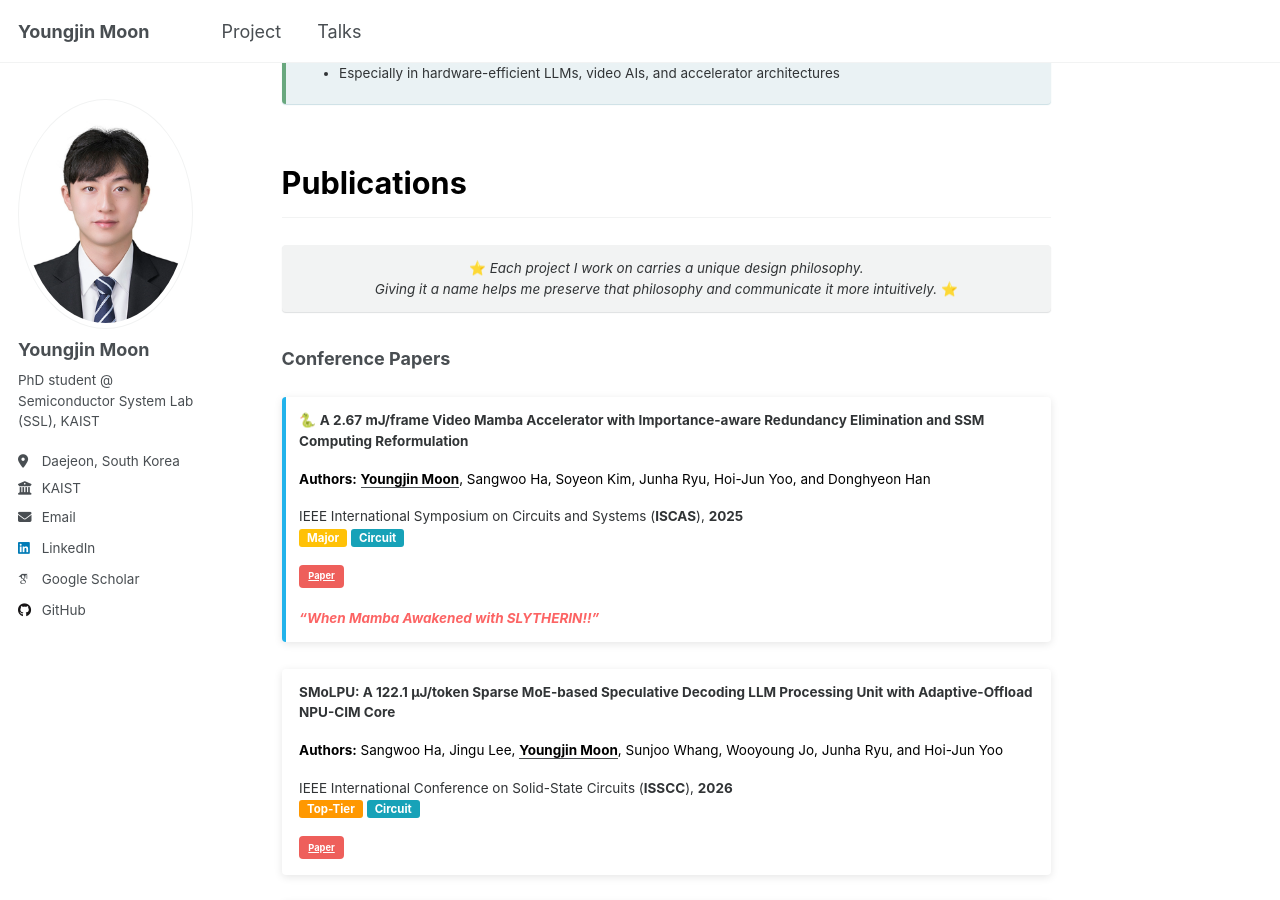
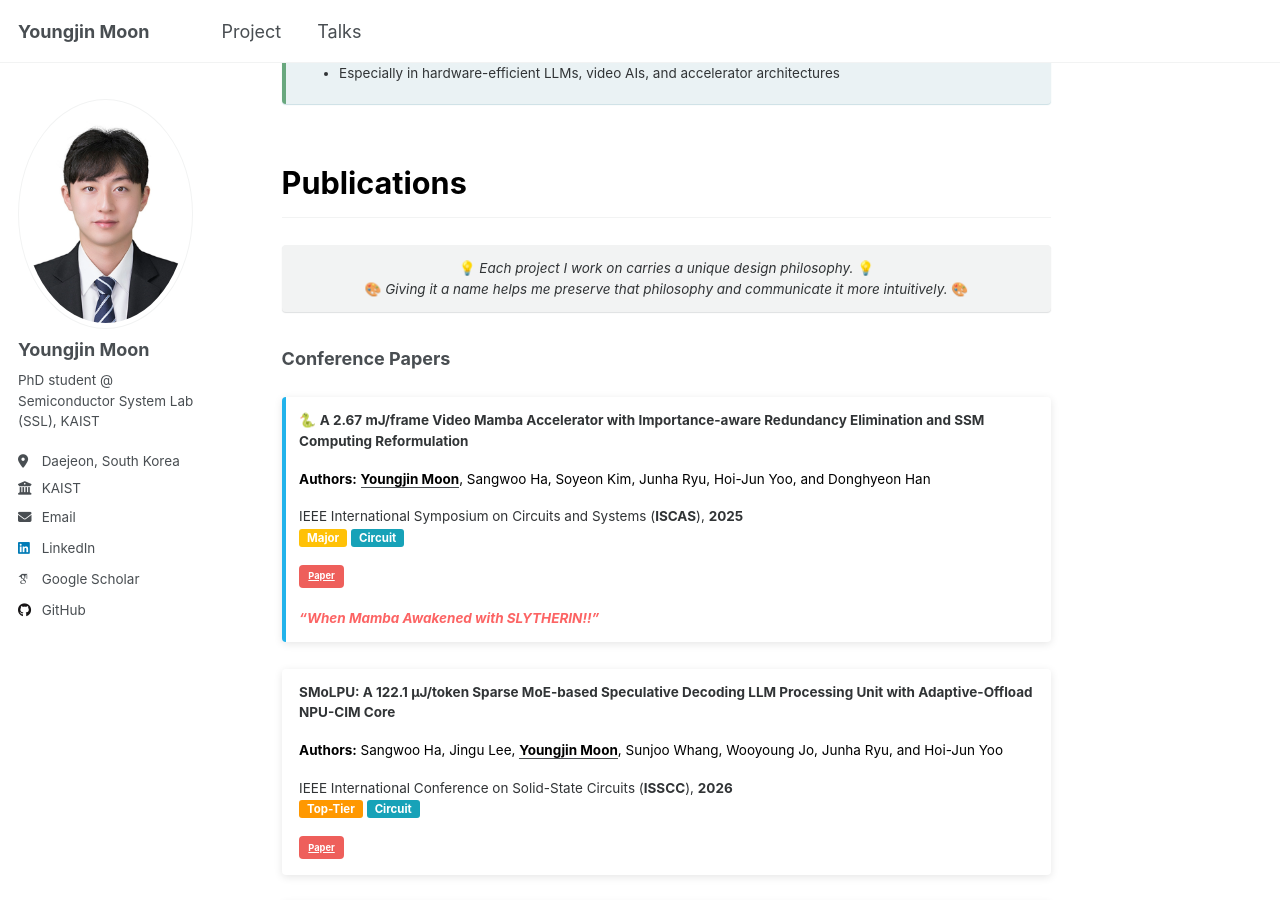
Before and after one commit to yjmoon99/yjmoon99.github.io, a Jekyll site: the page built from _pages/about.md, in a window 1280 px wide and 900 px high, scrolled down 904 px. Built offline with Jekyll 4.4.1, drawn with Linux system fonts in a browser that asks for light colours; some web fonts are replaced; a script that is not in the unit is left out.

Commit message:
Update Profile

```diff
--- a/_pages/about.md
+++ b/_pages/about.md
@@ -33,8 +33,8 @@ Advised by Professor <span style="color: #0066cc;">**Hoi-Jun Yoo**</span> in <sp
 
 <h2 style="font-size: 1.7em; font-weight: bold; color: #000;">Publications</h2>
 <div class="notice" markdown="1" style="text-align: center; font-size: 1.7em;">
-⭐ *Each project I work on carries a unique design philosophy.<br>
-Giving it a name helps me preserve that philosophy and communicate it more intuitively.* ⭐
+💡 *Each project I work on carries a unique design philosophy.* 💡<br>
+🎨 *Giving it a name helps me preserve that philosophy and communicate it more intuitively.* 🎨
 </div>
 
 ### Conference Papers
```
